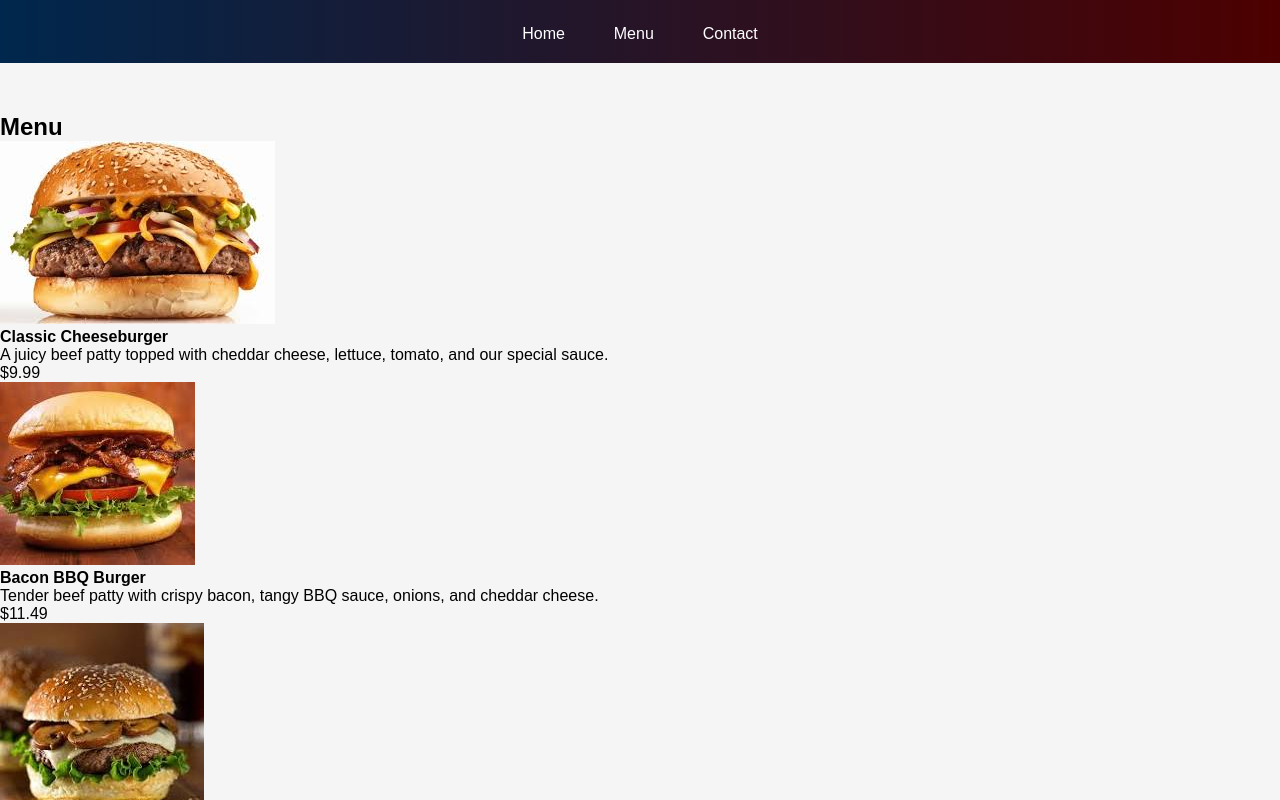
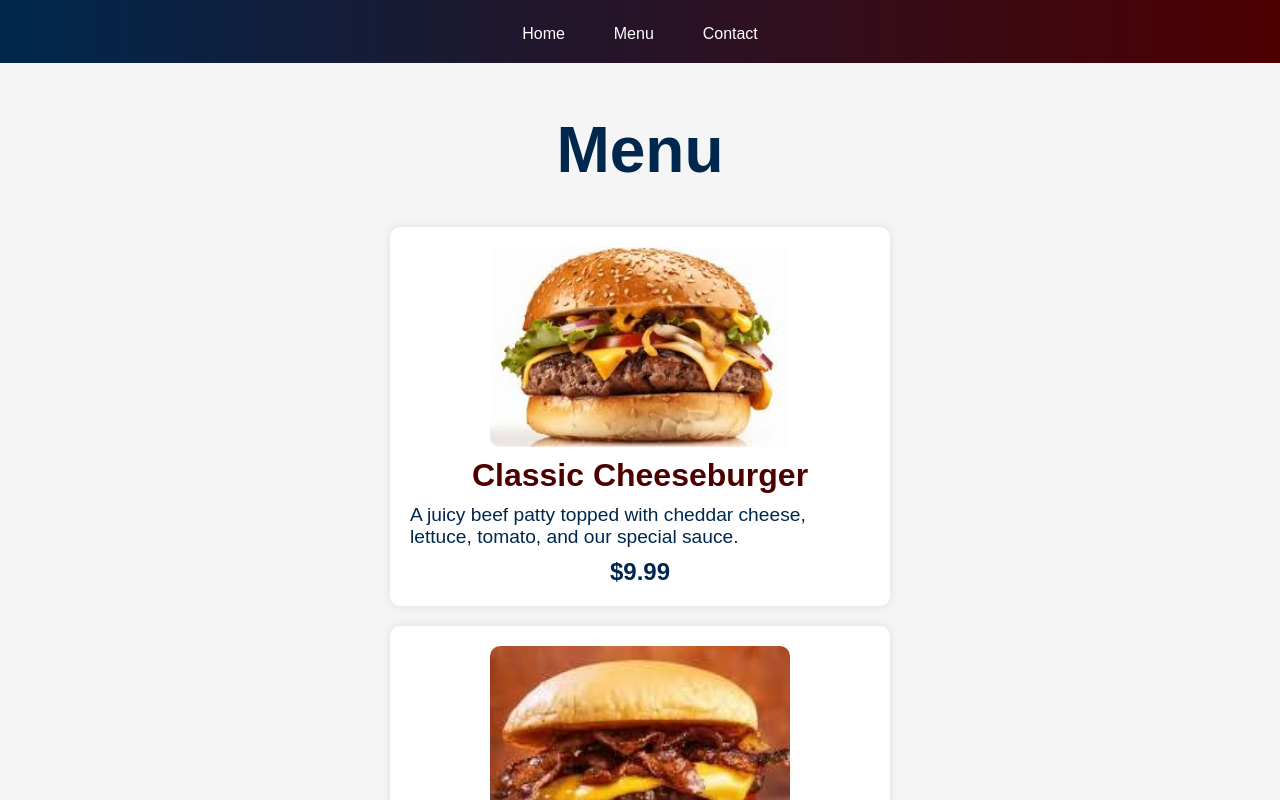
Before and after one commit to AhmedI968/TOP-Restaurant, a website built with webpack: page src/index.html in a window 1280 px wide. Both pictures are taken after a click on the button "Menu". Shown: the top 800 px of the page. Built offline with nearby package versions, Linux system fonts and the light colour scheme.

Commit message:
Completed the styling for the menu page

```diff
--- a/src/menu.js
+++ b/src/menu.js
@@ -41,6 +41,7 @@ const menuItems = [
 
 const Menu = () => {
     const content = document.createElement('div');
+    content.classList.add('menuContent');
 
     const header = document.createElement('h2');
     header.textContent = 'Menu';
@@ -48,6 +49,7 @@ const Menu = () => {
     content.appendChild(header);
 
     const menuList = document.createElement('div');
+    menuList.classList.add('menuList');
 
     menuItems.forEach(item => {
         const menuItem = document.createElement('div');
--- a/src/style.css
+++ b/src/style.css
@@ -61,3 +61,57 @@ body {
     max-width: 500px;
     border-radius: 10px;
 }
+
+.menuContent {
+    display: flex;
+    flex-direction: column;
+    align-items: center;
+    gap: 20px;
+}
+
+.menuList {
+    display: grid;
+    grid-template-columns: repeat(auto-fill, minmax(300px, 1fr));
+    gap: 20px;
+    padding: 20px;
+}
+
+.menuContent h2 {
+    font-size: 4rem;
+    color: #00274d;
+}
+
+.menuItem {
+    display: flex;
+    flex-direction: column;
+    align-items: center;
+    gap: 10px;
+    padding: 20px;
+    border-radius: 10px;
+    background-color: white;
+    box-shadow: 0 0 10px rgba(0, 0, 0, 0.1);
+    width: 100%;
+    max-width: 500px;
+}
+
+.menuItem img {
+    width: 100%;
+    max-width: 300px;
+    border-radius: 10px;
+}
+
+.menuItem h4 {
+    font-size: 2rem;
+    color: #4d0000;
+}
+
+.itemDescription {
+    font-size: 1.2rem;
+    color: #00274d;
+}
+
+.itemPrice {
+    font-size: 1.5rem;
+    font-weight: bold;
+    color: #00274d;
+}
```
